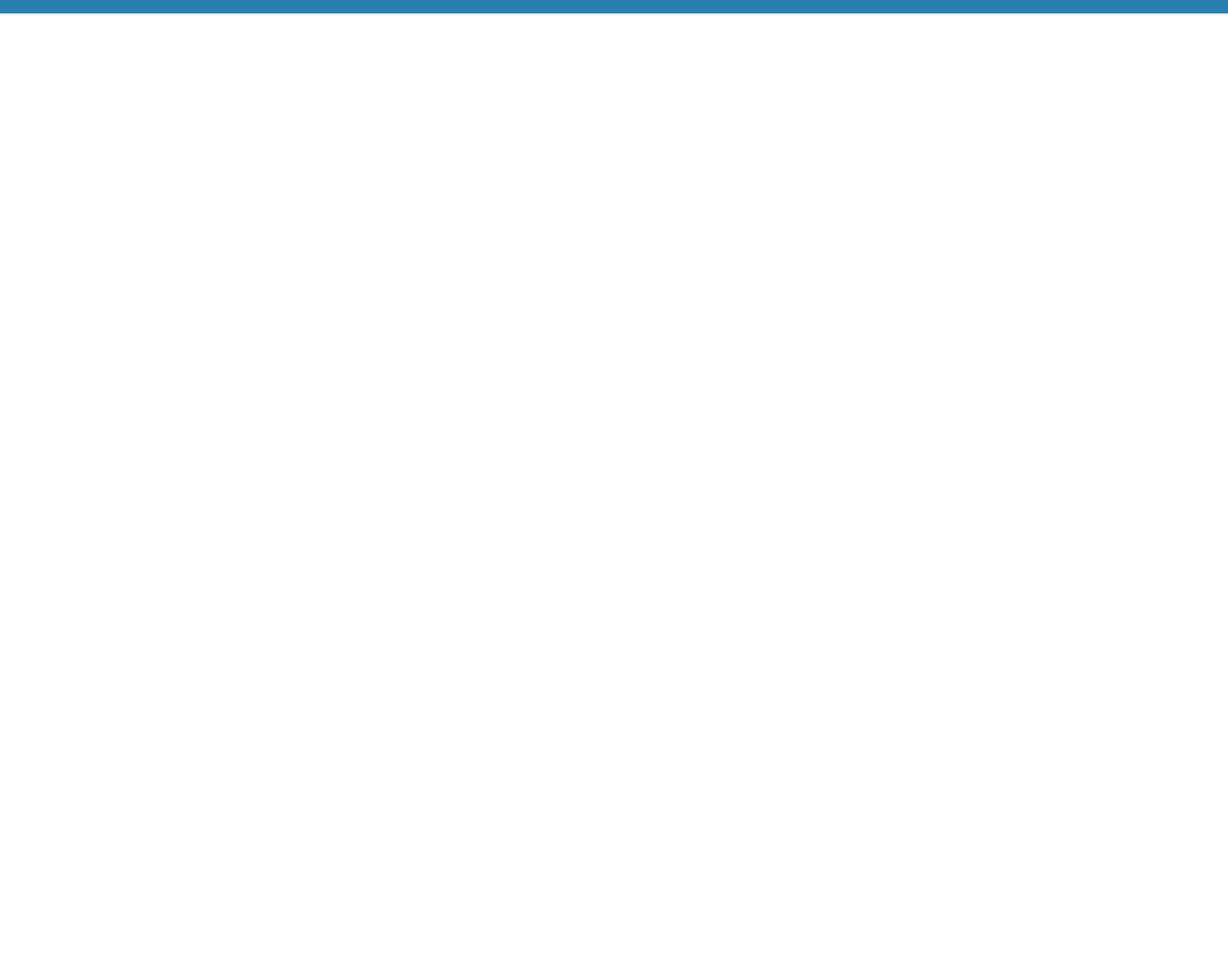
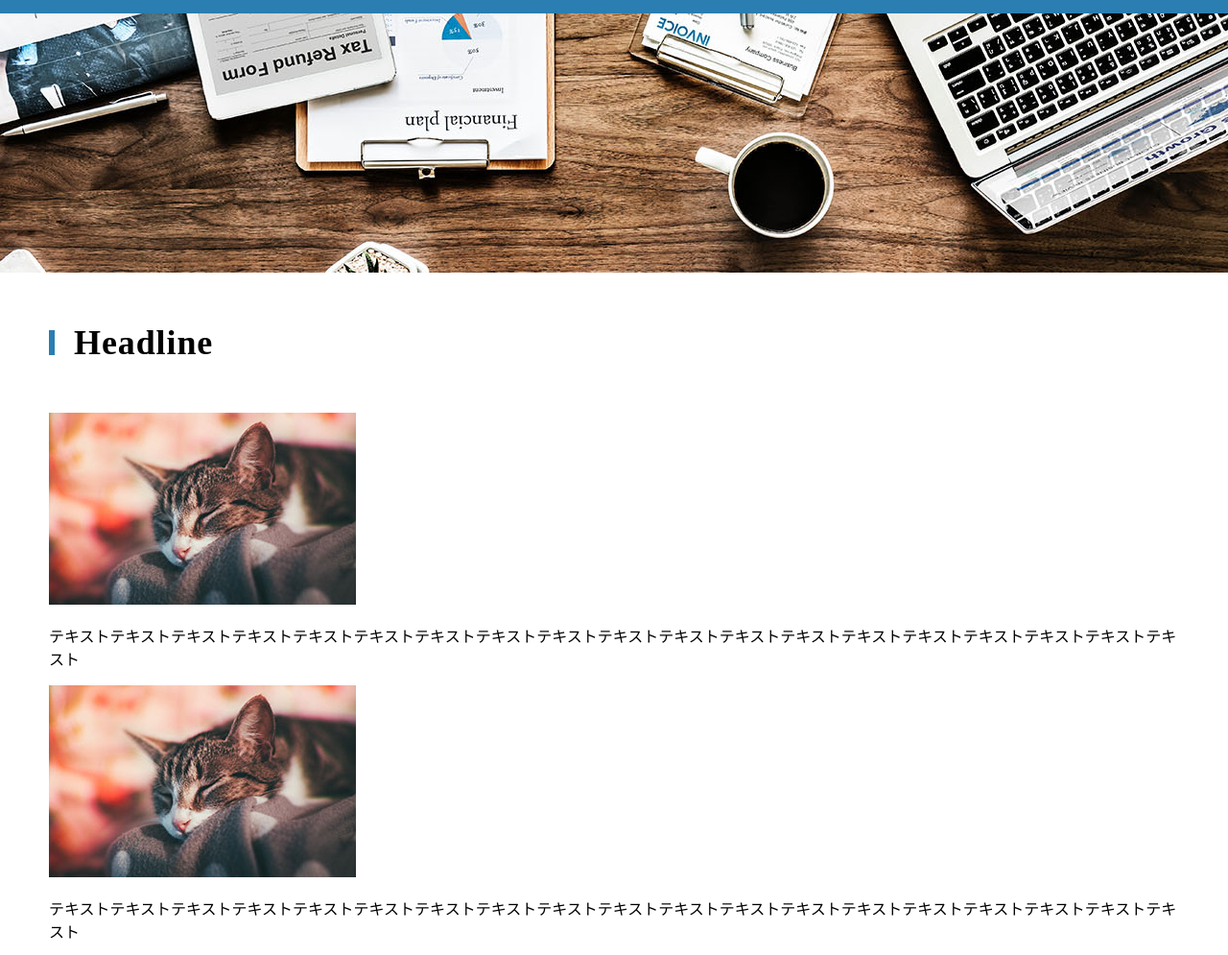
Before and after one commit to igsr5/note0_practice, a plain HTML site: page index.html in a window 1280 px wide. Shown: the part 56-1051 px from the top of the page at 96% size. Before the commit the page ends 800 px from the top, so only its background shows below. Drawn offline with Linux system fonts and the light colour scheme.

Commit message:
ヒーロー部分完成

```diff
--- a/index.html
+++ b/index.html
@@ -29,6 +29,36 @@
     <!-- 記事一覧 -->
     <article>
         <div class="container">
+            <div class="title">
+                <span></span>
+                <h2>Headline</h2>
+            </div>
+            <ul>
+                <li>
+                    <img src="img/cat.png" alt="">
+                    <p>テキストテキストテキストテキストテキストテキストテキストテキストテキストテキストテキストテキストテキストテキストテキストテキストテキストテキストテキスト</p>
+                </li>
+                <li>
+                    <img src="img/cat.png" alt="">
+                    <p>テキストテキストテキストテキストテキストテキストテキストテキストテキストテキストテキストテキストテキストテキストテキストテキストテキストテキストテキスト</p>
+                </li>
+                <li>
+                    <img src="img/cat.png" alt="">
+                    <p>テキストテキストテキストテキストテキストテキストテキストテキストテキストテキストテキストテキストテキストテキストテキストテキストテキストテキストテキスト</p>
+                </li>
+                <li>
+                    <img src="img/cat.png" alt="">
+                    <p>テキストテキストテキストテキストテキストテキストテキストテキストテキストテキストテキストテキストテキストテキストテキストテキストテキストテキストテキスト</p>
+                </li>
+                <li>
+                    <img src="img/cat.png" alt="">
+                    <p>テキストテキストテキストテキストテキストテキストテキストテキストテキストテキストテキストテキストテキストテキストテキストテキストテキストテキストテキスト</p>
+                </li>
+                <li>
+                    <img src="img/cat.png" alt="">
+                    <p>テキストテキストテキストテキストテキストテキストテキストテキストテキストテキストテキストテキストテキストテキストテキストテキストテキストテキストテキスト</p>
+                </li>
+            </ul>
         </div>
     </article>
     <!-- フッター -->
--- a/main.css
+++ b/main.css
@@ -2,6 +2,12 @@
 
 body {
     margin: 0;
+}
+
+ul {
+    padding: 0;
+    margin: 0;
+    list-style: none;
 }
 
 
@@ -28,9 +34,6 @@ header .container {
 }
 
 header ul {
-    padding: 0;
-    margin: 0;
-    list-style: none;
     display: flex;
     justify-content: space-between;
 }
@@ -41,3 +44,35 @@ header li {
     letter-spacing: 0.075em;
     font-family: 游ゴシック;
 }
+
+
+/* ヒーローイメージ */
+
+.hero {
+    background-image: url("img/hero_image.png");
+    height: 270px;
+}
+
+
+/* 記事一覧 */
+
+.title {
+    display: flex;
+    align-items: center;
+    height: 146px;
+}
+
+.title h2 {
+    font-family: 游ゴシック;
+    font-size: 36px;
+    letter-spacing: 0.025em;
+    margin: 0;
+    padding-left: 20px;
+}
+
+.title span {
+    display: block;
+    width: 6px;
+    height: 26px;
+    background-color: #2a7eb1;
+}
```
